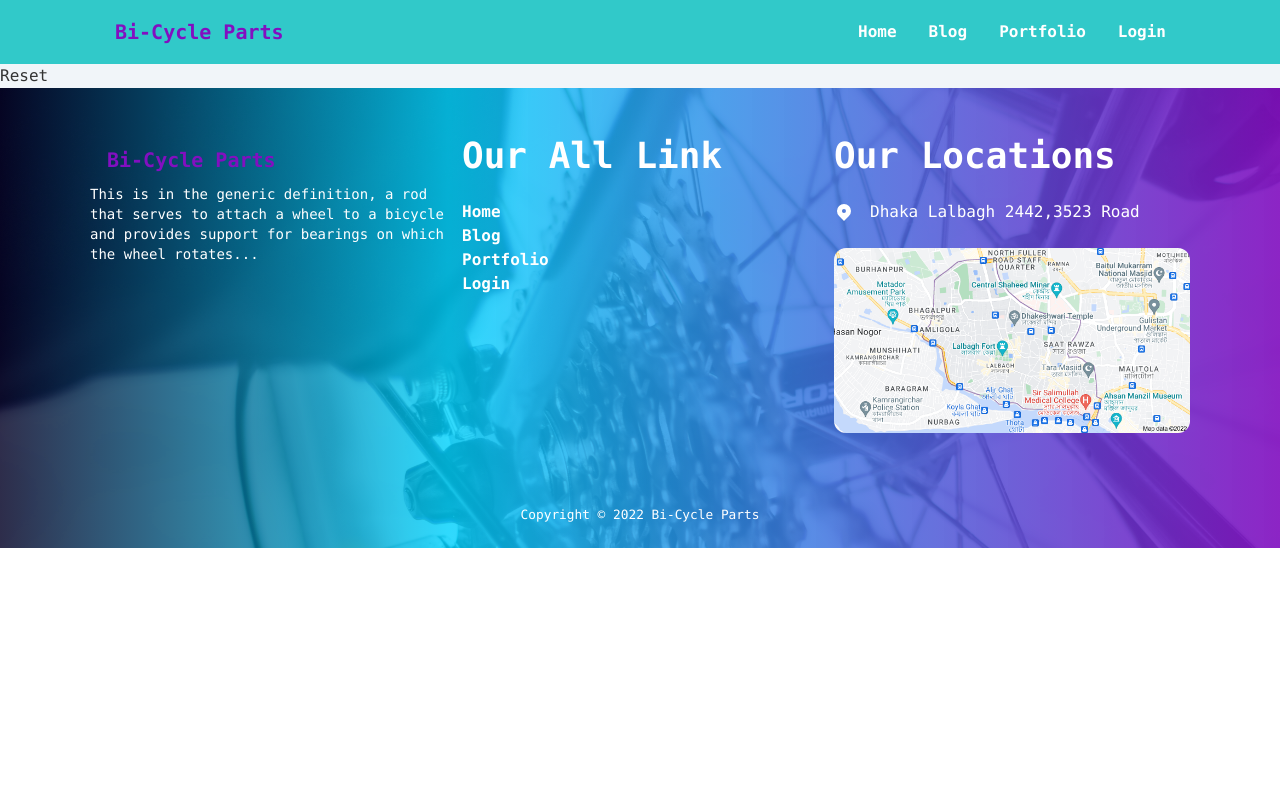
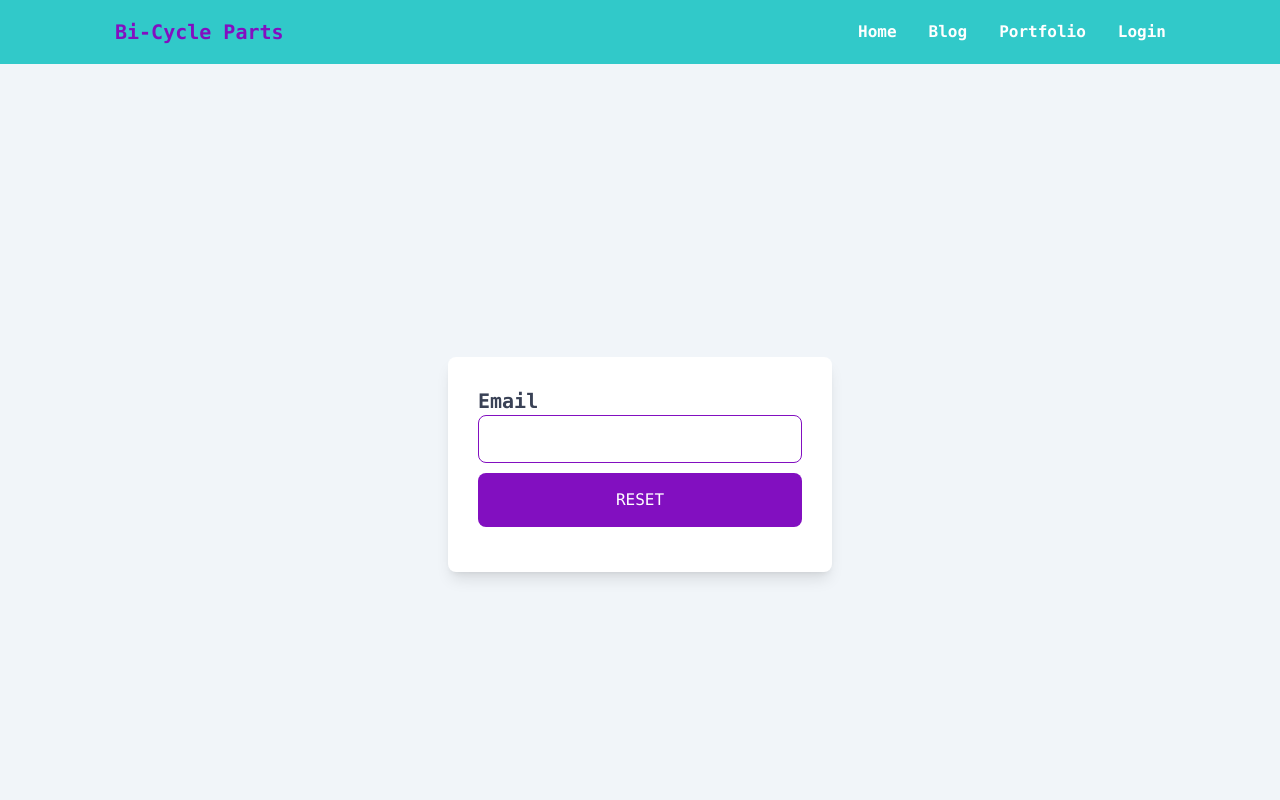
Before and after one commit to Tanvir-Alam625/bicycle-parts-manufacturer, a React (Create React App) app: page /reset in a window 1280 px wide. Shown: the top 800 px of the page. Built offline with nearby package versions, Linux system fonts and the light colour scheme; no server answers.

Commit message:
requierAuth added and forget password auth added

```diff
--- a/src/App.js
+++ b/src/App.js
@@ -11,6 +11,7 @@ import Purchase from "./components/Purchase/Purchase";
 import AllReviews from "./components/AllReviews/AllReviews";
 import Signup from "./components/Login/Signup";
 import Profile from "./components/Profile/Profile";
+import RequireAuth from "./components/RequireAuth/RequireAuth";
 
 function App() {
   return (
@@ -21,11 +22,25 @@ function App() {
         <Route path="/blog" element={<Blog />} />
         <Route path="/login" element={<Login />} />
         <Route path="/portfolio" element={<Protfolio />} />
-        <Route path="/purchase/:id" element={<Purchase />} />
+        <Route
+          path="/purchase/:id"
+          element={
+            <RequireAuth>
+              <Purchase />
+            </RequireAuth>
+          }
+        />
         <Route path="/reviews" element={<AllReviews />} />
         <Route path="/reset" element={<Reset />} />
         <Route path="/signup" element={<Signup />} />
-        <Route path="/profile" element={<Profile />} />
+        <Route
+          path="/profile"
+          element={
+            <RequireAuth>
+              <Profile />
+            </RequireAuth>
+          }
+        />
       </Routes>
 
       <Footer className="absolute bottom-0" />
--- a/src/components/Login/Login.js
+++ b/src/components/Login/Login.js
@@ -1,7 +1,10 @@
 import React from "react";
-import { useSignInWithEmailAndPassword } from "react-firebase-hooks/auth";
+import {
+  useSignInWithEmailAndPassword,
+  useSignInWithGoogle,
+} from "react-firebase-hooks/auth";
 import { useForm } from "react-hook-form";
-import { Link, useNavigate } from "react-router-dom";
+import { Link, useLocation, useNavigate } from "react-router-dom";
 import auth from "../../firebase.init";
 
 const Login = () => {
@@ -12,16 +15,20 @@ const Login = () => {
   } = useForm();
   const [signInWithEmailAndPassword, user, loading, error] =
     useSignInWithEmailAndPassword(auth);
+  const [signInWithGoogle, googleUser, googleLoading, googleError] =
+    useSignInWithGoogle(auth);
   const navigate = useNavigate();
-  if (user) {
-    navigate("/");
+  const location = useLocation();
+  let from = location.state?.from?.pathname || "/";
+  if (user || googleUser) {
+    navigate(from, { replace: true });
   }
   const onSubmit = (data) => {
     signInWithEmailAndPassword(data.email, data.password);
   };
   return (
-    <div className="flex justify-center min-h-screen items-center">
-      <div className="shadow-lg rounded-lg w-full text-accent  mx-2 p-[30px] lg:w-96 ">
+    <div className="flex justify-center min-h-screen items-center my-12">
+      <div className="shadow-lg rounded-lg w-full text-accent bg-base-100  mx-2 p-[30px] lg:w-96 ">
         <h2 className="text-center text-[30px] mt-[15px]  mb-[30px]">Login</h2>
         <form onSubmit={handleSubmit(onSubmit)}>
           <div className="input-box mb-[10px]">
@@ -73,9 +80,10 @@ const Login = () => {
             </Link>
           </div>
           <p className="text-red-500">{error?.message}</p>
+          <p className="text-red-500">{googleError?.message}</p>
           <button
             type="submit"
-            disabled={loading ? true : false}
+            disabled={loading || googleLoading ? true : false}
             className="uppercase text-base-100 mb-[15px] bg-secondary w-full rounded-lg p-[15px]"
           >
             login
@@ -88,7 +96,10 @@ const Login = () => {
           </Link>
         </p>
         <div className="divider mb-[25px]">OR</div>
-        <button className="uppercase border w-full border-secondary text-secondary text-xl p-[15px] rounded-lg">
+        <button
+          onClick={() => signInWithGoogle()}
+          className="uppercase border w-full border-secondary text-secondary text-xl p-[15px] rounded-lg"
+        >
           continue with Google
         </button>
       </div>
--- a/src/components/Login/Reset.js
+++ b/src/components/Login/Reset.js
@@ -1,9 +1,58 @@
+import { async } from "@firebase/util";
 import React from "react";
+import { useSendPasswordResetEmail } from "react-firebase-hooks/auth";
+import { useForm } from "react-hook-form";
+import { toast } from "react-toastify";
+import auth from "../../firebase.init";
 
 const Reset = () => {
+  const [sendPasswordResetEmail, sending, error] =
+    useSendPasswordResetEmail(auth);
+  const {
+    register,
+    formState: { errors },
+    handleSubmit,
+  } = useForm();
+
+  const onSubmit = async (data) => {
+    await sendPasswordResetEmail(data.email);
+    toast.success("Send your Email verification");
+  };
   return (
-    <div>
-      <h2>Reset</h2>
+    <div className="flex justify-center min-h-screen items-center">
+      <div className="shadow-lg rounded-lg w-full text-accent bg-base-100  mx-2 p-[30px] lg:w-96 ">
+        <form onSubmit={handleSubmit(onSubmit)}>
+          <div className="input-box mb-[10px]">
+            <label htmlFor="email" className="text-xl font-bold mb-4 ">
+              Email
+            </label>
+            <input
+              type="email"
+              {...register("email", {
+                required: { value: true, message: "Email is required" },
+                pattern: {
+                  value: /[a-z0-9]+@[a-z]+\.[a-z]{2,3}/,
+                  message: "Please Enter the valid Email",
+                },
+              })}
+              id="email"
+              class="input input-bordered input-secondary w-full "
+            />
+            <label htmlFor="email" className="text-red-400 text-xs">
+              {(errors.email?.type === "required" && errors.email?.message) ||
+                (errors.email?.type === "pattern" && errors.email?.message)}
+            </label>
+          </div>
+          <p className="text-red-5000">{error?.message}</p>
+          <button
+            type="submit"
+            disabled={sending ? true : false}
+            className="uppercase text-base-100 mb-[15px] bg-secondary w-full rounded-lg p-[15px]"
+          >
+            Reset
+          </button>
+        </form>
+      </div>
     </div>
   );
 };
--- a/src/components/Login/Signup.js
+++ b/src/components/Login/Signup.js
@@ -1,28 +1,38 @@
 import React from "react";
 import { useForm } from "react-hook-form";
-import { Link, useNavigate } from "react-router-dom";
-import { useCreateUserWithEmailAndPassword } from "react-firebase-hooks/auth";
+import { Link, useLocation, useNavigate } from "react-router-dom";
+import {
+  useCreateUserWithEmailAndPassword,
+  useSignInWithGoogle,
+  useUpdateProfile,
+} from "react-firebase-hooks/auth";
 import auth from "../../firebase.init";
 
 const Signup = () => {
   const [createUserWithEmailAndPassword, user, loading, error] =
-    useCreateUserWithEmailAndPassword(auth);
+    useCreateUserWithEmailAndPassword(auth, { sendEmailVerification: true });
+  const [signInWithGoogle, googleUser, googleLoading, googleError] =
+    useSignInWithGoogle(auth);
   const {
     register,
     formState: { errors },
     handleSubmit,
   } = useForm();
+  const [updateProfile, updating, profileError] = useUpdateProfile(auth);
   const navigate = useNavigate();
-  if (user) {
-    navigate("/");
+  const location = useLocation();
+  let from = location.state?.from?.pathname || "/";
+  if (user || googleUser) {
+    navigate(from, { replace: true });
   }
-
-  const onSubmit = (data) => {
-    createUserWithEmailAndPassword(data.email, data.password);
+  const onSubmit = async (data) => {
+    await createUserWithEmailAndPassword(data.email, data.password);
+    const displayName = data.name;
+    await updateProfile({ displayName: displayName });
   };
   return (
-    <div className="flex justify-center min-h-screen items-center">
-      <div className="shadow-lg rounded-lg w-full text-accent  mx-2 p-[30px] lg:w-96 ">
+    <div className="flex justify-center min-h-screen items-center my-12">
+      <div className="shadow-lg rounded-lg w-full text-accent  bg-base-100 mx-2 p-[30px] lg:w-96 ">
         <h2 className="text-center text-[30px] mt-[15px]  mb-[30px]">
           Sign Up Now
         </h2>
@@ -82,9 +92,10 @@ const Signup = () => {
             </label>
           </div>
           <p className="text-red-500">{error?.message}</p>
+          <p className="text-red-500">{googleError?.message}</p>
           <button
             type="submit"
-            disabled={loading ? true : false}
+            disabled={loading || googleLoading ? true : false}
             className="uppercase text-base-100 mb-[15px] bg-secondary w-full rounded-lg p-[15px]"
           >
             Sign Up
@@ -97,7 +108,10 @@ const Signup = () => {
           </Link>
         </p>
         <div className="divider mb-[25px]">OR</div>
-        <button className="uppercase border w-full border-secondary text-secondary text-xl p-[15px] rounded-lg">
+        <button
+          onClick={() => signInWithGoogle()}
+          className="uppercase border w-full border-secondary text-secondary text-xl p-[15px] rounded-lg"
+        >
           continue with Google
         </button>
       </div>
--- /dev/null
+++ b/src/components/RequireAuth/RequireAuth.js
@@ -0,0 +1,20 @@
+import React from "react";
+import { useAuthState } from "react-firebase-hooks/auth";
+import { Navigate, useLocation } from "react-router-dom";
+import auth from "../../firebase.init";
+import Spinner from "../Spinner/Spinner";
+
+const RequireAuth = ({ children }) => {
+  const [user, loading, error] = useAuthState(auth);
+  const location = useLocation();
+  if (loading) {
+    return <Spinner />;
+  }
+  if (!user) {
+    return <Navigate to="/login" state={{ from: location }} replace />;
+  }
+
+  return children;
+};
+
+export default RequireAuth;
```
